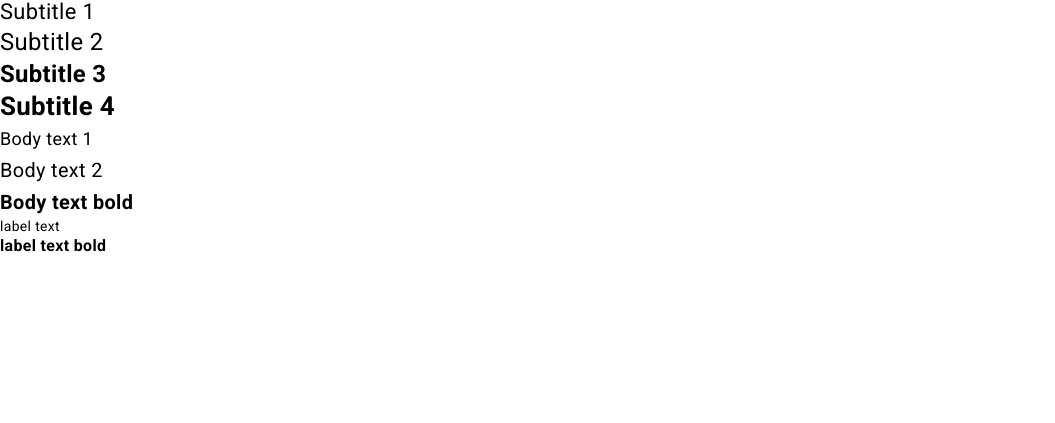
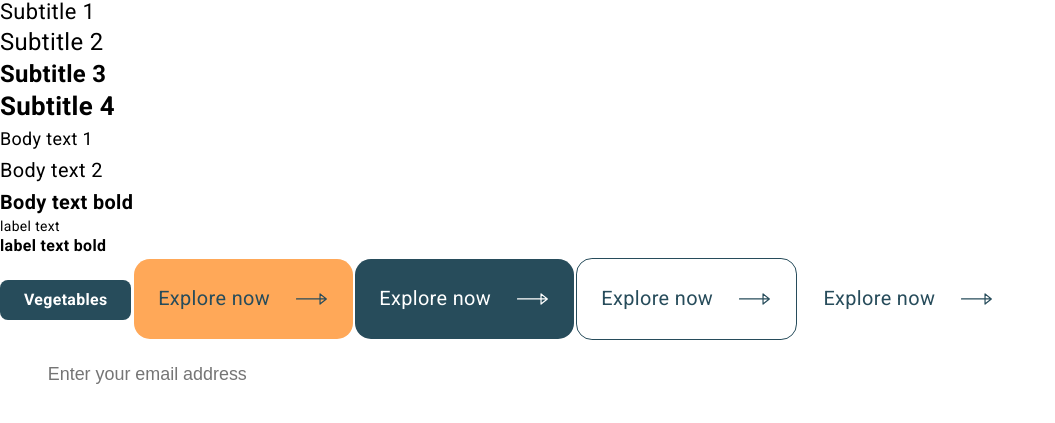
Before and after one commit to covaci-edvin/organick-landing-page, a website built with Vite: page index.html in a window 1280 px wide. Shown: the part 287-710 px from the top of the page, without its empty margins (0-1055 px from the left). Built offline with nearby package versions, Linux system fonts and the light colour scheme.

Commit message:
buttons, label and input components styled

```diff
--- a/index.html
+++ b/index.html
@@ -31,5 +31,41 @@
     <p class="body-text-bold">Body text bold</p>
     <div class="label-text">label text</div>
     <div class="label-text-bold">label text bold</div>
+
+    <div class="label">Vegetables</div>
+
+    <a href="#" class="btn btn--primary">
+      <span class="btn__text">Explore now</span>
+      <svg class="btn__icon">
+        <use xlink:href="../img/sprite.svg#Arrow" />
+      </svg>
+    </a>
+
+    <a href="#" class="btn btn--secondary">
+      <span class="btn__text">Explore now</span>
+      <svg class="btn__icon">
+        <use xlink:href="../img/sprite.svg#Arrow" />
+      </svg>
+    </a>
+
+    <a href="#" class="btn btn--outline">
+      <span class="btn__text">Explore now</span>
+      <svg class="btn__icon">
+        <use xlink:href="../img/sprite.svg#Arrow" />
+      </svg>
+    </a>
+
+    <a href="#" class="btn btn--link">
+      <span class="btn__text">Explore now</span>
+      <svg class="btn__icon">
+        <use xlink:href="../img/sprite.svg#Arrow" />
+      </svg>
+    </a>
+    <input
+      type="email"
+      class="input"
+      placeholder="Enter your email address"
+      required
+    />
   </body>
 </html>
--- /dev/null
+++ b/public/styles/components/_button.scss
@@ -0,0 +1,50 @@
+.btn {
+  @extend .body-text-2;
+  text-decoration: none;
+  padding: 2.4rem 2.4rem;
+  border-radius: 1.6rem;
+  display: inline-flex;
+  align-items: center;
+  gap: 2.4rem;
+  transition: filter 0.2s;
+
+  @include for-mobile-only {
+    padding: 1.6rem 2.4rem;
+    gap: 1.6rem;
+  }
+
+  &:hover {
+    filter: brightness(90%);
+  }
+
+  &--primary {
+    background-color: $color-secondary;
+    color: $color-body;
+  }
+
+  &--secondary {
+    background-color: $color-body;
+    color: $color-white;
+  }
+
+  &--outline {
+    background-color: transparent;
+    color: $color-body;
+    border: 1px solid currentColor;
+  }
+
+  &--link {
+    color: $color-body;
+  }
+
+  &__icon {
+    height: 1.2rem;
+    width: 3.5rem;
+    stroke: currentColor;
+    transition: transform 0.2s;
+  }
+
+  &:hover &__icon {
+    transform: translateX(0.5rem);
+  }
+}
--- /dev/null
+++ b/public/styles/components/_input.scss
@@ -0,0 +1,17 @@
+.input {
+  @extend .body-text-1;
+  color: $color-grey-dark-2;
+  padding: 2.4rem 4.8rem;
+  border: none;
+  width: 40.7rem;
+  border-radius: 1.6rem;
+  transition: outline 0.2s;
+
+  &:focus {
+    outline: 2px solid $color-secondary;
+  }
+
+  &:focus:valid {
+    outline: 2px solid $color-primary;
+  }
+}
--- /dev/null
+++ b/public/styles/components/_label.scss
@@ -0,0 +1,8 @@
+.label {
+    @extend .label-text-bold;
+    display: inline-block;
+    padding: 0.8rem 2.4rem;
+    border-radius: 0.8rem;
+    background-color: $color-body;
+    color: $color-white;
+  }
--- a/public/styles/main.scss
+++ b/public/styles/main.scss
@@ -3,3 +3,7 @@
 
 @import "./base/base";
 @import "./base/typography";
+
+@import "./components/button";
+@import "./components/input";
+@import "./components/label";
```
